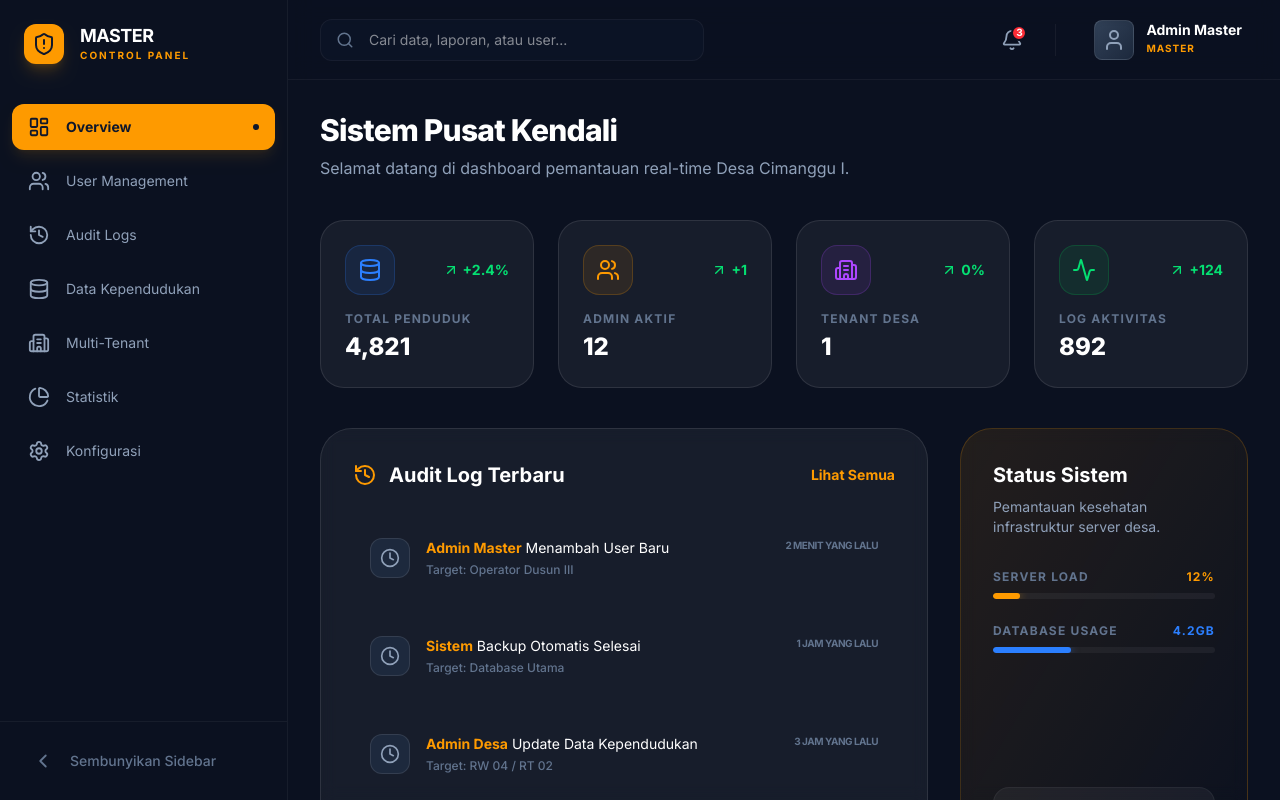
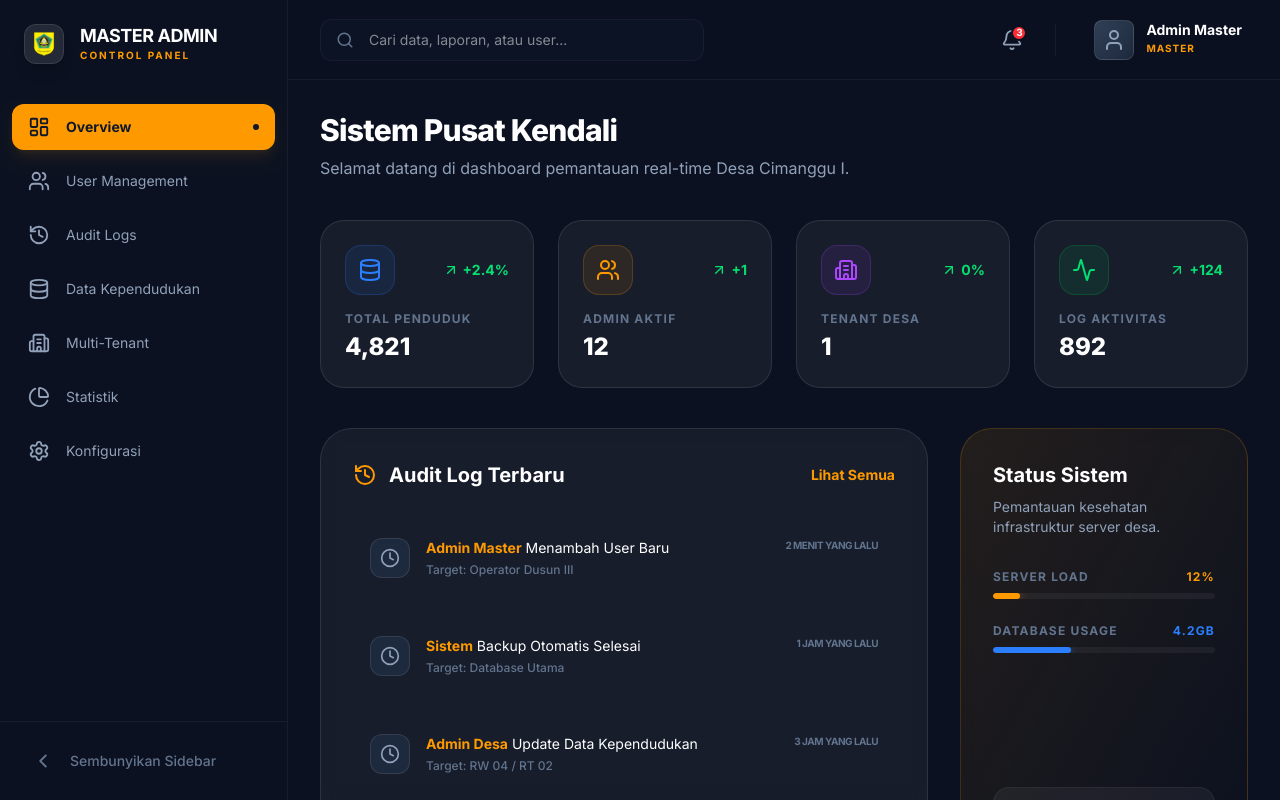
Before and after one commit to Permana1468/desa_cimanggu_1_Next.js, a Next.js app: page /master-admin in a window 1280 px wide. Built offline with nearby package versions, Linux system fonts and the light colour scheme; no server answers.

Commit message:
design: update dashboard sidebars with official logo

```diff
--- /dev/null
+++ b/scratch/check_db.ts
@@ -0,0 +1,28 @@
+import { PrismaClient } from "@prisma/client";
+import { PrismaPg } from "@prisma/adapter-pg";
+import { Pool } from "pg";
+
+const connectionString = process.env.DATABASE_URL;
+console.log("Checking DB connection...");
+
+const pool = new Pool({ connectionString });
+const adapter = new PrismaPg(pool);
+const prisma = new PrismaClient({ adapter });
+
+async function check() {
+  try {
+    const userCount = await prisma.user.count();
+    console.log("Total users in DB:", userCount);
+
+    const users = await prisma.user.findMany({
+      select: { email: true, role: true }
+    });
+    console.log("User list:", users);
+  } catch (err) {
+    console.error("DB Error:", err);
+  } finally {
+    await prisma.$disconnect();
+  }
+}
+
+check();
--- a/src/components/dashboard/Sidebar.tsx
+++ b/src/components/dashboard/Sidebar.tsx
@@ -36,12 +36,12 @@ export const Sidebar = () => {
     >
       {/* Logo Area */}
       <div className="p-6 flex items-center gap-4">
-        <div className="w-10 h-10 bg-amber-500 rounded-xl flex items-center justify-center shrink-0 shadow-lg shadow-amber-500/20">
-          <ShieldAlert className="text-slate-900" size={24} />
+        <div className="w-10 h-10 bg-white/10 rounded-xl flex items-center justify-center shrink-0 shadow-lg border border-white/10 p-1.5">
+          <img src="/images/logo-bogor.png" alt="Logo" className="w-full h-full object-contain" />
         </div>
         {!isCollapsed && (
           <div className="flex flex-col">
-            <span className="text-white font-bold tracking-tight text-lg leading-tight">MASTER</span>
+            <span className="text-white font-bold tracking-tight text-lg leading-tight uppercase">Master Admin</span>
             <span className="text-amber-500 text-[10px] font-bold tracking-[0.2em] uppercase">Control Panel</span>
           </div>
         )}
--- a/src/components/dashboard/VillageSidebar.tsx
+++ b/src/components/dashboard/VillageSidebar.tsx
@@ -36,12 +36,12 @@ export const VillageSidebar = () => {
     >
       {/* Logo Area */}
       <div className="p-6 flex items-center gap-4">
-        <div className="w-10 h-10 bg-blue-600 rounded-xl flex items-center justify-center shrink-0 shadow-lg shadow-blue-500/20">
-          <Home className="text-white" size={24} />
+        <div className="w-10 h-10 bg-white/10 rounded-xl flex items-center justify-center shrink-0 shadow-lg border border-white/10 p-1.5">
+          <img src="/images/logo-bogor.png" alt="Logo" className="w-full h-full object-contain" />
         </div>
         {!isCollapsed && (
           <div className="flex flex-col">
-            <span className="text-white font-bold tracking-tight text-lg leading-tight">ADMIN DESA</span>
+            <span className="text-white font-bold tracking-tight text-lg leading-tight uppercase">Admin Desa</span>
             <span className="text-blue-400 text-[10px] font-bold tracking-[0.2em] uppercase">Cimanggu I Portal</span>
           </div>
         )}
```
